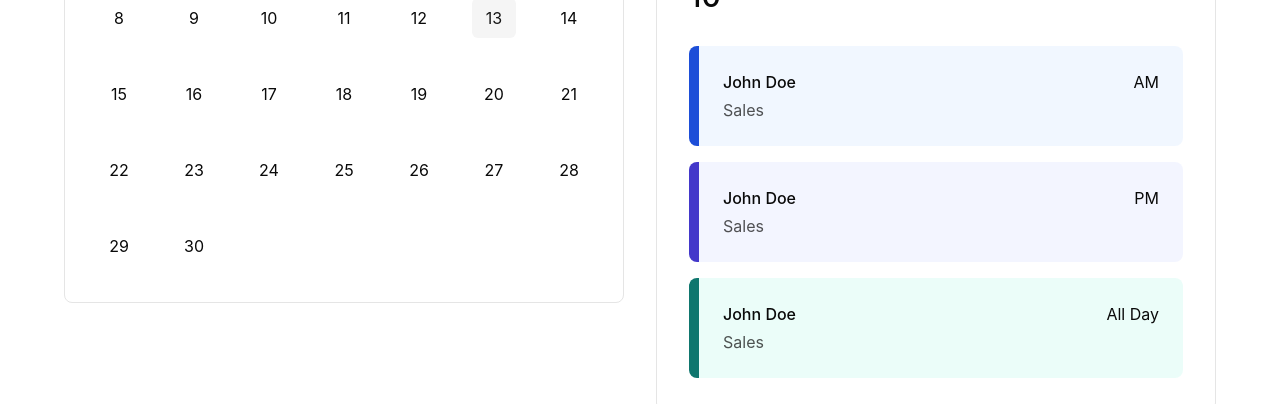
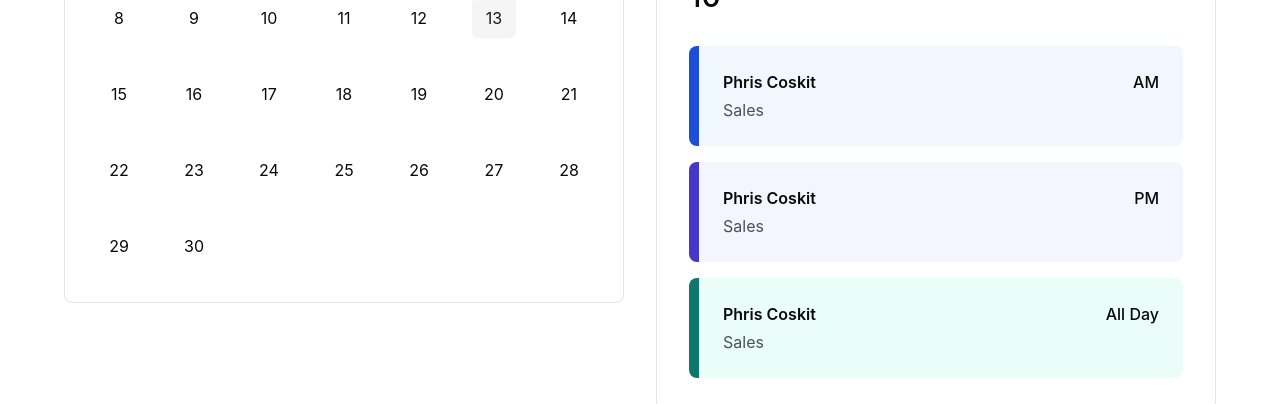
Before and after one commit to shdx53/wfh-tracking-system, a Next.js app: page /schedule in a window 1280 px wide. Shown: the part 479-883 px from the top of the page. Built offline with nearby package versions, Linux system fonts and the light colour scheme.

Commit message:
View Own Schedule: Refactor EmployeeCard and add ScheduleCard

```diff
--- a/app/components/schedule/EmployeeCard.jsx
+++ b/app/components/schedule/ScheduleCard.jsx
@@ -1,4 +1,4 @@
-export default function EmployeeCard({ type }) {
+export default function ScheduleCard({ page, type, arrangement }) {
   const classStyles = {
     AM: "bg-blue-100/40 border-blue-700",
     PM: "bg-indigo-100/40 border-indigo-700",
@@ -10,10 +10,10 @@ export default function EmployeeCard({ type }) {
       className={`flex justify-between rounded-lg border-l-[10px] p-6 ${classStyles[type]}`}
     >
       <div className="flex flex-col gap-1">
-        <div className="font-medium">John Doe</div>
-        <div className="opacity-70">Sales</div>
+        <div className="font-semibold">{ page === "overall" ? "Phris Coskit" : type }</div>
+        <div className="opacity-70">{ page === "overall" ? "Sales" : arrangement }</div>
       </div>
-      <div>{type}</div>
+      {page === "overall" && <div className="font-medium">{type}</div>}
     </div>
   );
 }
--- a/app/schedule/[id]/page.jsx
+++ b/app/schedule/[id]/page.jsx
@@ -6,6 +6,7 @@ import { useEffect, useState } from "react";
 // Component
 import { BigCalendar } from "@/components/ui/BigCalendar";
 import { Calendar } from "@/components/ui/calendar";
+import ScheduleCard from "@/app/components/schedule/ScheduleCard";
 
 export default function OwnSchedule() {
   // Initialize date to current date
@@ -37,7 +38,13 @@ export default function OwnSchedule() {
       "xl:text-sm",
       "text-black",
     ];
-    const tagStyles = ["xl:py-1", "px-2", "rounded-md", "border-l-8", "text-left"];
+    const tagStyles = [
+      "xl:py-1",
+      "px-2",
+      "rounded-md",
+      "border-l-8",
+      "text-left",
+    ];
 
     const buttons = document.querySelectorAll("button");
 
@@ -61,7 +68,11 @@ export default function OwnSchedule() {
         const pmTag = document.createElement("div");
         pmTag.innerHTML = "<b>PM:</b> Leave";
 
-        pmTag.classList.add(...tagStyles, "bg-indigo-100/40", "border-indigo-700");
+        pmTag.classList.add(
+          ...tagStyles,
+          "bg-indigo-100/40",
+          "border-indigo-700",
+        );
         pmTag.style.backgroundColor = "#fafaff";
 
         parentTag.appendChild(pmTag);
@@ -75,7 +86,11 @@ export default function OwnSchedule() {
         const allDayTag = document.createElement("div");
         allDayTag.innerHTML = "<b>All Day:</b> WFH";
 
-        allDayTag.classList.add(...tagStyles, "bg-teal-100/40", "border-teal-700");
+        allDayTag.classList.add(
+          ...tagStyles,
+          "bg-teal-100/40",
+          "border-teal-700",
+        );
         allDayTag.style.backgroundColor = "#fafaff";
 
         parentTag.appendChild(allDayTag);
@@ -98,7 +113,7 @@ export default function OwnSchedule() {
           className="rounded-lg border p-6 sm:p-8 md:w-1/2 md:p-6 lg:hidden lg:p-8"
         />
 
-        {/* >= 1024 */}
+        {/* >= 1024px */}
         <BigCalendar
           mode="single"
           selected={date}
@@ -108,12 +123,17 @@ export default function OwnSchedule() {
           setIndex={setIndex}
         />
 
-        {/* <section className="my-8 rounded-lg border p-6 sm:p-8 md:my-0 md:w-1/2 md:p-6 lg:p-8">
+        <section className="my-8 flex flex-col gap-6 rounded-lg border p-6 sm:p-8 md:my-0 md:w-1/2 md:p-6 lg:hidden lg:p-8">
           <h2 className="text-xl font-semibold">
             <div>Schedule for </div>
             <div>{formattedDate}</div>
           </h2>
-        </section> */}
+
+          <div className="flex flex-col gap-4">
+            <ScheduleCard page="own" type="AM" arrangement="Work-From-Home" />
+            <ScheduleCard page="own" type="PM" arrangement="Leave" />
+          </div>
+        </section>
       </main>
     </div>
   );
--- a/app/schedule/page.jsx
+++ b/app/schedule/page.jsx
@@ -13,7 +13,7 @@ import {
   SelectValue,
 } from "@/components/ui/select";
 import { Tabs, TabsContent, TabsList, TabsTrigger } from "@/components/ui/tabs";
-import EmployeeCard from "../components/schedule/EmployeeCard";
+import ScheduleCard from "../components/schedule/ScheduleCard";
 
 export default function OverallSchedule() {
   // Initialize date to current date
@@ -38,9 +38,9 @@ export default function OverallSchedule() {
         </div>
 
         {/* Employee Cards */}
-        <EmployeeCard type="AM" />
-        <EmployeeCard type="PM" />
-        <EmployeeCard type="All Day" />
+        <ScheduleCard page="overall" type="AM" />
+        <ScheduleCard page="overall" type="PM" />
+        <ScheduleCard page="overall" type="All Day" />
       </>
     );
   }
```
